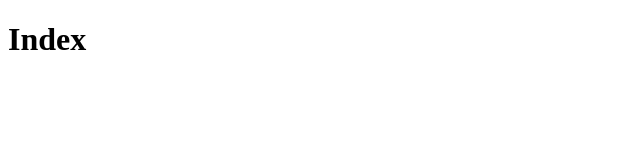
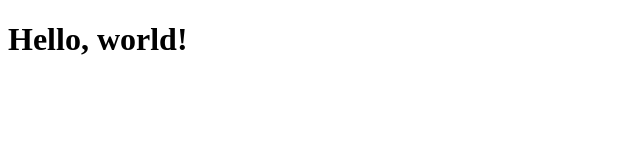
Before and after one commit to nakorndev/my-first-git, a plain HTML site: page index.html in a window 1280 px wide. Shown: the whole page, without its empty margins (0-640 px from the left). Drawn offline with Linux system fonts and the light colour scheme.

Commit message:
Update heading

```diff
--- a/index.html
+++ b/index.html
@@ -6,6 +6,6 @@
     <title>Document</title>
 </head>
 <body>
-    <h1>Index</h1>
+    <h1>Hello, world!</h1>
 </body>
 </html>
```
